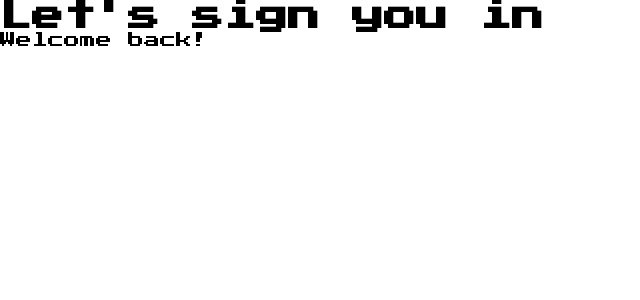
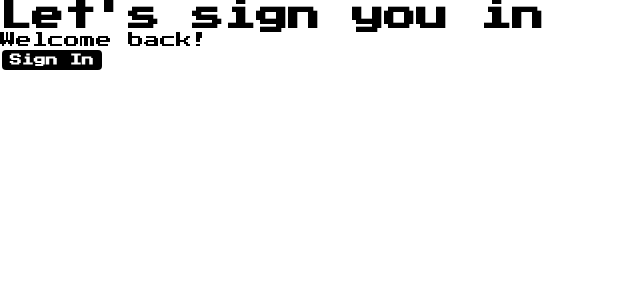
Before and after one commit to guilehm/friendly-potato, a React (Create React App) app in the folder animated/: page /login in a window 1280 px wide. Shown: the top 300 px of the page, without its empty margins (0-640 px from the left). Built offline with nearby package versions, Linux system fonts and the light colour scheme; no server answers.

Commit message:
addd sign in button

```diff
--- a/animated/src/templates/Login/Login.tsx
+++ b/animated/src/templates/Login/Login.tsx
@@ -1,3 +1,4 @@
+import Button from '../../components/Button/Button'
 import * as S from './Login.styles'
 
 
@@ -5,6 +6,7 @@ const Login = (): JSX.Element => (
   <S.Container>
     <S.Title>{'Let\'s sign you in'}</S.Title>
     <S.Paragraph>Welcome back!</S.Paragraph>
+    <Button>Sign In</Button>
   </S.Container>
 )
 
```
